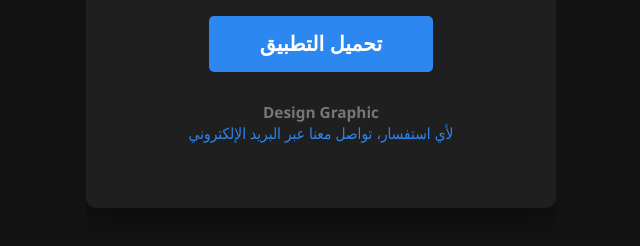
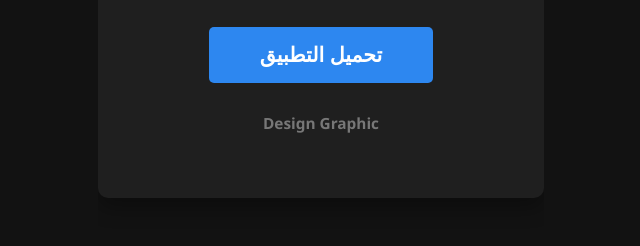
Before and after one commit to dije00000/url, a plain HTML site: page index.html in a window 1280 px wide. Shown: the part 452-698 px from the top of the page, without its empty margins (319-959 px from the left). Drawn offline with Linux system fonts and the light colour scheme.

Commit message:
Update index.html

```diff
--- a/index.html
+++ b/index.html
@@ -171,7 +171,6 @@
 
             <div class="footer">
                 <p> <strong>Design Graphic</strong></p>
-                <p><a href="mhtrfbyjylayt2@gmail.com">لأي استفسار، تواصل معنا عبر البريد الإلكتروني</a></p>
             </div>
         </div>
     </div>
```
